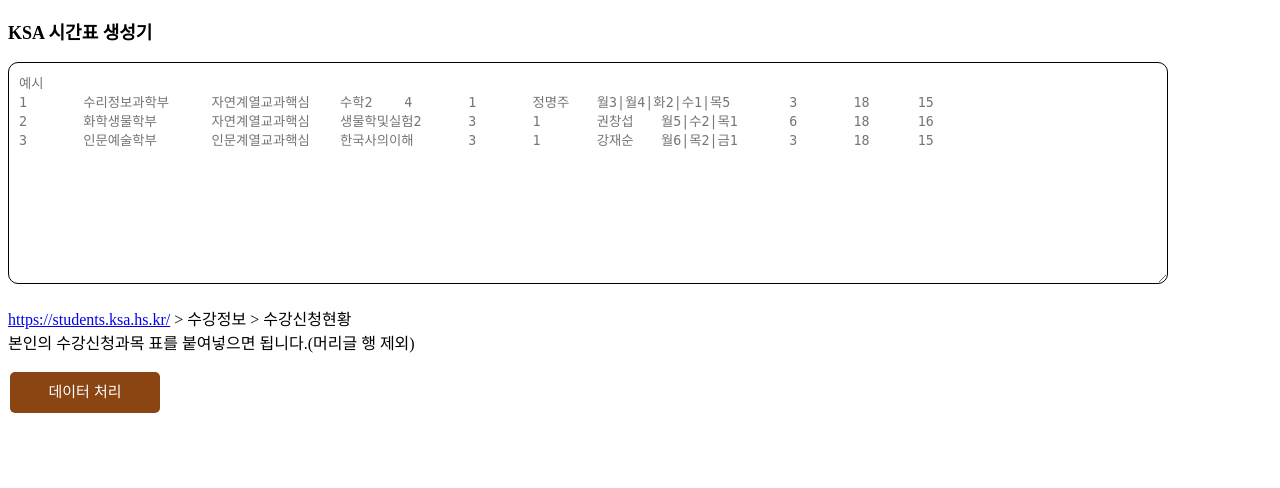
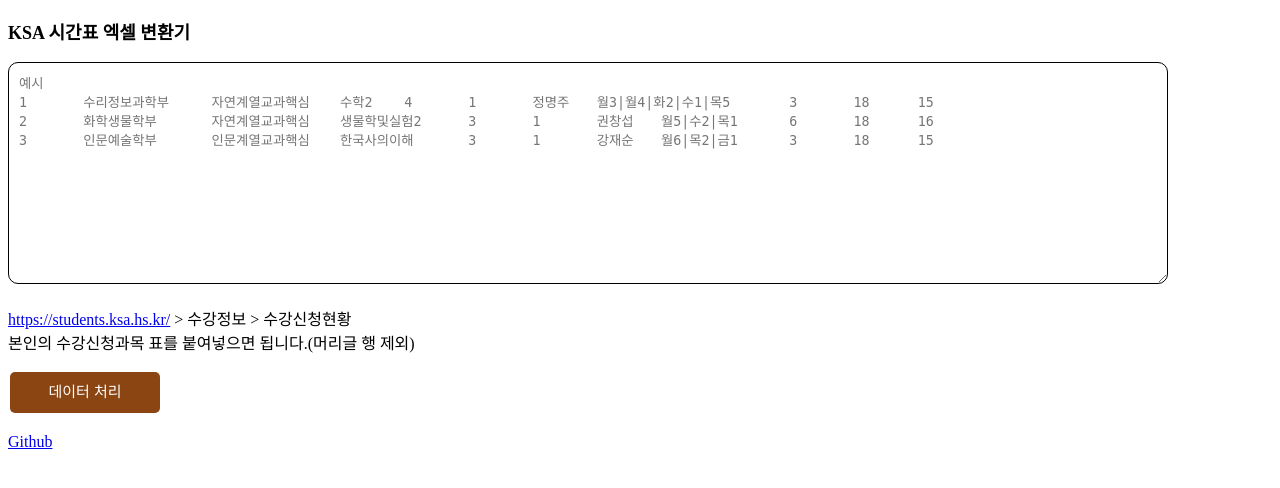
Before and after one commit to ssamt/KSA-Timetable, a Django app: page / in a window 1280 px wide. Shown: the top 488 px of the page. Run offline with Django 3.2, Linux system fonts and the light colour scheme.

Commit message:
added github link, various small changes

```diff
--- a/templates/base_generic.html
+++ b/templates/base_generic.html
@@ -2,8 +2,11 @@
 <html lang="ko">
 <head>
     <style>
+        .container {
+            width: 90%;
+        }
         textarea {
-            width: 90%;
+            width: 100%;
             height: 200px;
             border: 1px solid;
             border-radius: 10px;
@@ -28,6 +31,9 @@
             font-weight: bold;
             font-size: large;
         }
+        .external-link {
+            text-align: right;
+        }
     </style>
     {% block style %}{% endblock %}
     <meta charset="UTF-8">
@@ -36,9 +42,11 @@
 <body>
     <div class="container">
         <div class="title">
-            <p>KSA 시간표 생성기</p>
+            <p>KSA 시간표 엑셀 변환기</p>
         </div>
         {% block content %}{% endblock %}
+        <br>
+        <a href="https://github.com/ssamt/KSA-Timetable" target="_blank">Github</a>
     </div>
 </body>
 </html>
--- a/time_table/forms.py
+++ b/time_table/forms.py
@@ -44,8 +44,8 @@ def lecture_error(row):
 class RawForm(forms.Form):
     raw_data = forms.CharField(widget=forms.Textarea(attrs={'placeholder': raw_data_example, 'rows': 15, 'cols': 150}),
                                label='',
-                               help_text='''<br><br>
-                               <a href="https://students.ksa.hs.kr/" target="_blank">https://students.ksa.hs.kr/</a>
+                               help_text='''<br>
+                                <a href="https://students.ksa.hs.kr/" target="_blank">https://students.ksa.hs.kr/</a>
                                 > 수강정보 > 수강신청현황<br>
                                 본인의 수강신청과목 표를 붙여넣으면 됩니다.(머리글 행 제외)<br>''')
 
```
Also changed, not shown: db.sqlite3 (deleted), 5 other files.
